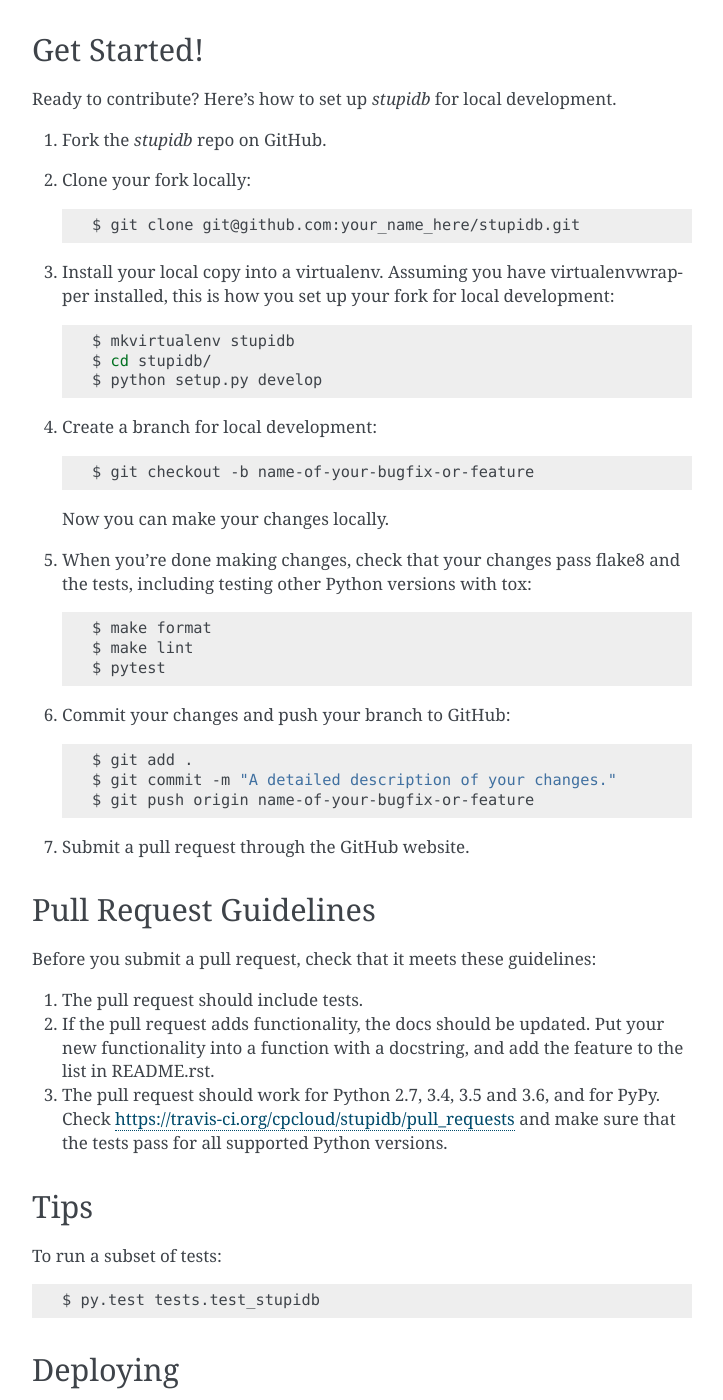
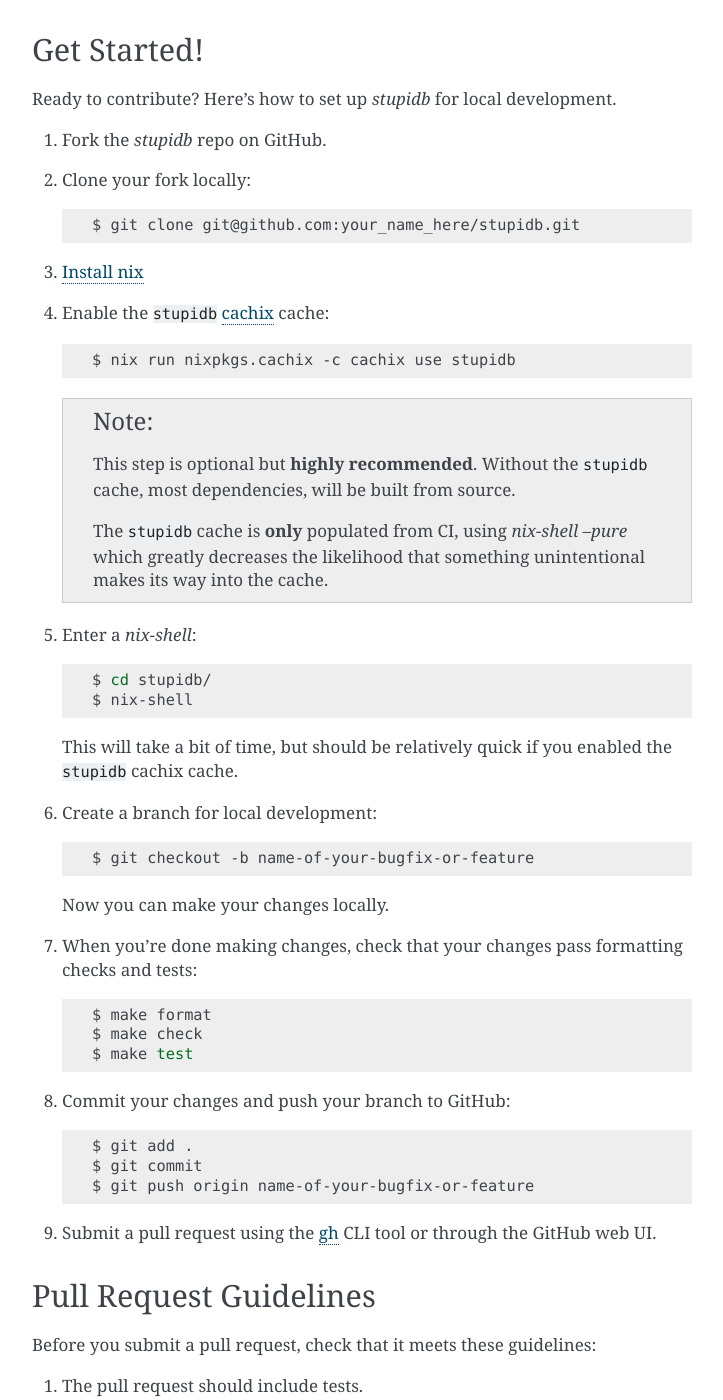
Before and after one commit to cpcloud/stupidb, a Sphinx documentation site: the page built from docs/contributing.rst, in a window 1280 px wide and 1400 px high, scrolled down 1167 px. Shown: the whole window, without its empty margins (388-1111 px from the left). Built offline with Sphinx 7.4.7, drawn with Linux system fonts in a browser that asks for light colours; some of the changed text lies outside the part shown.

Commit message:
docs(dev): rewrite docs on installation and setup
Update the documentation to reflect the new nix/poetry-based process

BREAKING CHANGE: Code wasn't broken, but this is considered breaking because the process by which a
person installs the code breaks

```diff
--- a/CONTRIBUTING.rst
+++ b/CONTRIBUTING.rst
@@ -65,34 +65,50 @@
 
     $ git clone git@github.com:your_name_here/stupidb.git
 
-3. Install your local copy into a virtualenv. Assuming you have
-   virtualenvwrapper installed, this is how you set up your fork for local
-   development::
+3. `Install nix <https://nixos.org/guides/install-nix.html>`_
 
-    $ mkvirtualenv stupidb
+4. Enable the ``stupidb`` `cachix`_ cache::
+
+    $ nix run nixpkgs.cachix -c cachix use stupidb
+
+   .. note::
+
+      This step is optional but **highly recommended**. Without the ``stupidb``
+      cache, most dependencies, will be built from source.
+
+      The ``stupidb`` cache is **only** populated from CI, using `nix-shell --pure`
+      which greatly decreases the likelihood that something unintentional makes
+      its way into the cache.
+
+5. Enter a `nix-shell`::
+
     $ cd stupidb/
-    $ python setup.py develop
+    $ nix-shell
 
-4. Create a branch for local development::
+   This will take a bit of time, but should be relatively quick if you
+   enabled the ``stupidb`` cachix cache.
+
+6. Create a branch for local development::
 
     $ git checkout -b name-of-your-bugfix-or-feature
 
    Now you can make your changes locally.
 
-5. When you're done making changes, check that your changes pass flake8 and the
-   tests, including testing other Python versions with tox::
+7. When you're done making changes, check that your changes pass formatting
+   checks and tests::
 
     $ make format
-    $ make lint
-    $ pytest
+    $ make check
+    $ make test
 
-6. Commit your changes and push your branch to GitHub::
+8. Commit your changes and push your branch to GitHub::
 
     $ git add .
-    $ git commit -m "A detailed description of your changes."
+    $ git commit
     $ git push origin name-of-your-bugfix-or-feature
 
-7. Submit a pull request through the GitHub website.
+9. Submit a pull request using the `gh <https://cli.github.com>`_ CLI tool or
+   through the GitHub web UI.
 
 Pull Request Guidelines
 -----------------------
@@ -100,30 +116,31 @@
 Before you submit a pull request, check that it meets these guidelines:
 
 1. The pull request should include tests.
-2. If the pull request adds functionality, the docs should be updated. Put
-   your new functionality into a function with a docstring, and add the
-   feature to the list in README.rst.
-3. The pull request should work for Python 2.7, 3.4, 3.5 and 3.6, and for PyPy. Check
-   https://travis-ci.org/cpcloud/stupidb/pull_requests
-   and make sure that the tests pass for all supported Python versions.
+2. If the pull request adds functionality, the docs should be updated. Put your
+   new functionality into a function with a docstring, and add the feature to
+   the list in README.rst.
+3. The pull request should work for Python 3.8. Check
+   https://github.com/cpcloud/stupidb/actions and make sure that the tests
+   pass.
 
-Tips
-----
-
-To run a subset of tests::
-
-$ py.test tests.test_stupidb
-
-
-Deploying
+Releasing
 ---------
 
-A reminder for the maintainers on how to deploy.
-Make sure all your changes are committed (including an entry in HISTORY.rst).
-Then run::
+Releases are entirely automated using `semantic release`_ conventions.
 
-$ bumpversion patch # possible: major / minor / patch
-$ git push
-$ git push --tags
+.. warning::
 
-Travis will then deploy to PyPI if tests pass.
+   Releasing by hand is intentionally not documented. Do **not** release
+   anything by hand.
+
+1. Releases are cut for every commit as determined by `python-semantic-release`_.
+2. `CHANGELOG.md` is automatically updated with new changes by the
+   `python-semantic-release GitHub action`_.
+3. Versions are bumped in the necessary places automatically.
+4. Docs are updated at https://readthedocs.org/projects/stupidb on every commit
+   regardless of whether a release is cut or not.
+
+.. _python-semantic-release: https://python-semantic-release.readthedocs.io
+.. _python-semantic-release GitHub Action: https://python-semantic-release.readthedocs.io/en/latest/automatic-releases/github-actions.html
+.. _semantic release: https://semantic-release.gitbook.io/semantic-release
+.. _cachix: https://cachix.org
```
Also changed, not shown: docs/installation.rst (+7 -4 lines).
